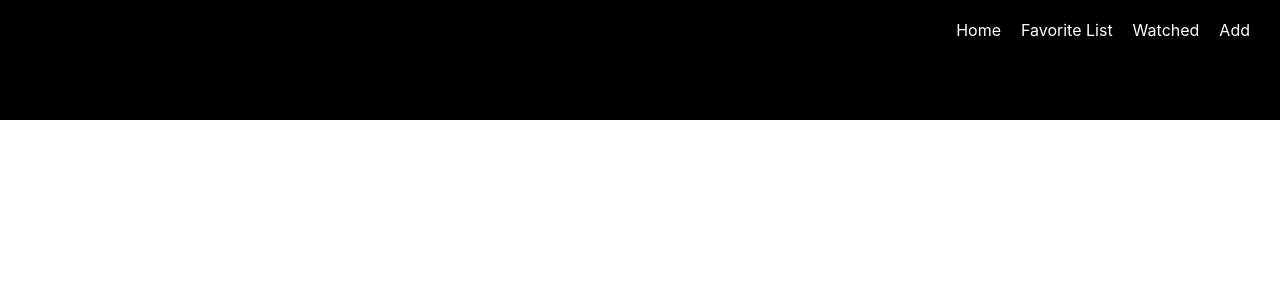
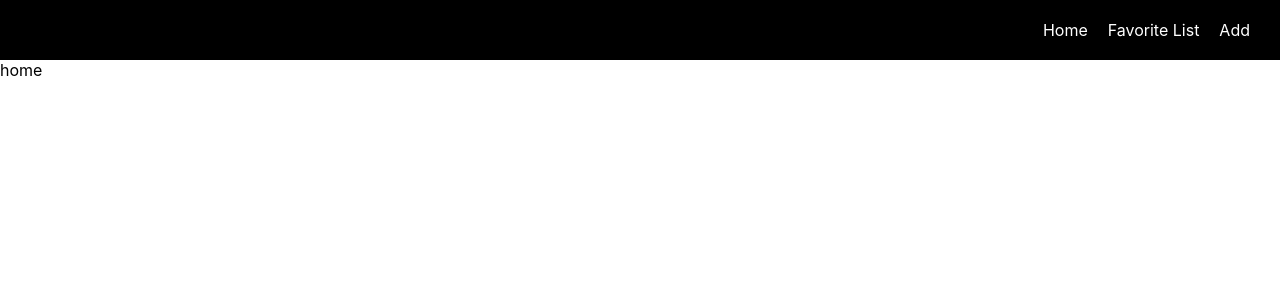
Before and after one commit to snowleopardAlexa/movies-app-context-api, a React (Create React App) app: page / in a window 1280 px wide. Shown: the top 300 px of the page. Built offline with nearby package versions, Linux system fonts and the light colour scheme.

Commit message:
movie .env file outside src directory to fix api error

```diff
--- a/src/components/Add/Add.jsx
+++ b/src/components/Add/Add.jsx
@@ -1,24 +1,24 @@
-/* eslint-disable no-undef */
 import "./Add.css";
 import { useState } from "react";
+//import MovieCard from "../MovieCard/MovieCard";
 
 const Add = () => {
-  const [query, setQuery] = useState("");
+  const [query, setQuery] = useState("")
 
   const onChange = (e) => {
     e.preventDefault();
 
     setQuery(e.target.value);
 
-    // fetch API from TMDB with promises
     fetch(
       `https://api.themoviedb.org/3/search/movie?api_key=${process.env.REACT_APP_MOVIES_KEY}&language=en-US&page=1&include_adult=false&query=${e.target.value}`
     )
-    .then((res) = res.json())
-    .then((data) => {
-      console.log(data)
-    })
+      .then((res) => res.json())
+      .then((data) => {
+        console.log(data)
+      });
   };
+
   return (
     <div className="search">
       <div className="input__container">
@@ -29,7 +29,8 @@ const Add = () => {
           onChange={onChange}
         />
       </div>
-    </div>
+
+      </div>
   );
 };
 
--- a/src/components/Home.jsx
+++ b/src/components/Home.jsx
@@ -2,8 +2,8 @@
 
 const Home = () => {
   return (
-    <div className="container">
-
+    <div className="home">
+      home
     </div>
   )
 }
--- /dev/null
+++ b/src/components/MovieCard/MovieCard.jsx
@@ -0,0 +1,9 @@
+import React from 'react'
+
+const MovieCard = () => {
+  return (
+    <div>MovieCard</div>
+  )
+}
+
+export default MovieCard
--- a/src/components/Navbar/Navbar.jsx
+++ b/src/components/Navbar/Navbar.jsx
@@ -14,9 +14,6 @@ const Navbar = () => {
                      <Link to="/favoritelist" className="link">Favorite List</Link>
                  </li>
                  <li>
-                     <Link to="/watched" className="link">Watched</Link>
-                 </li>
-                 <li>
                      <Link to="/add" className="link">Add</Link>
                  </li>
              </ul>
```
